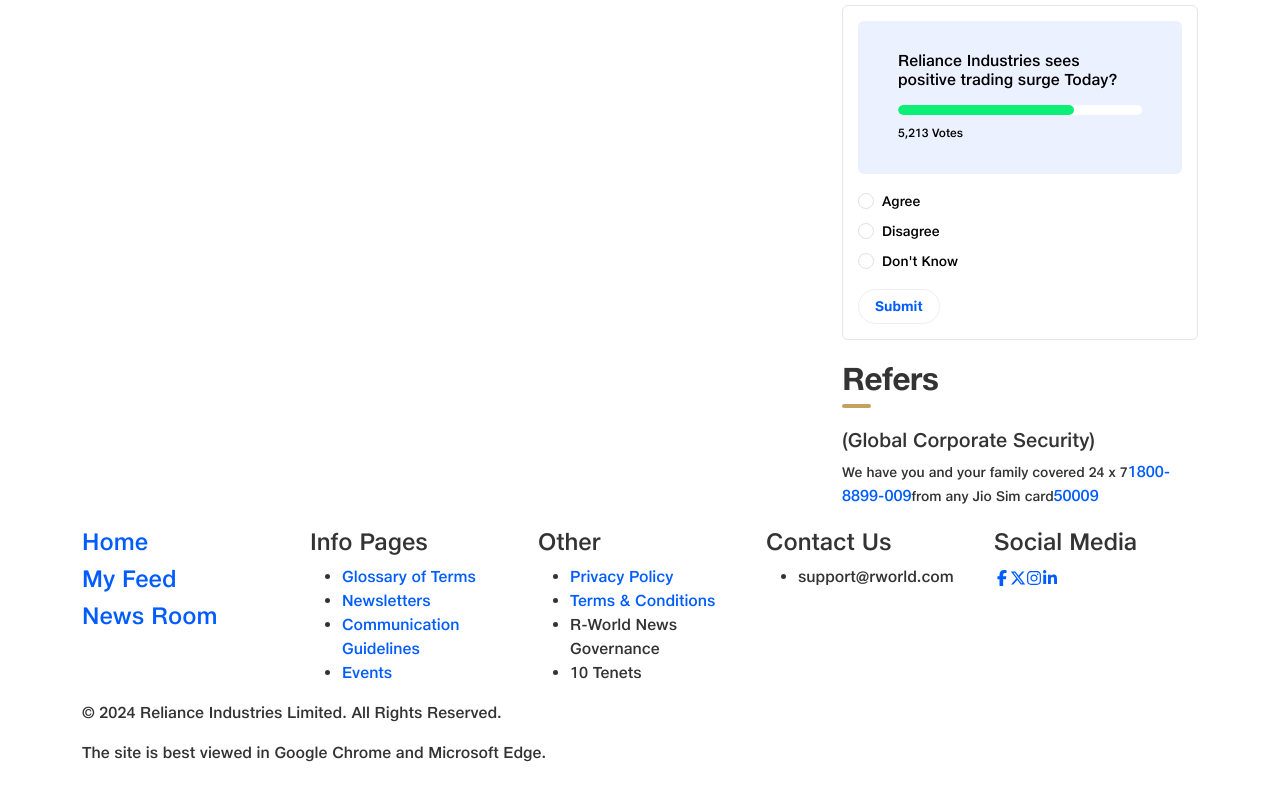
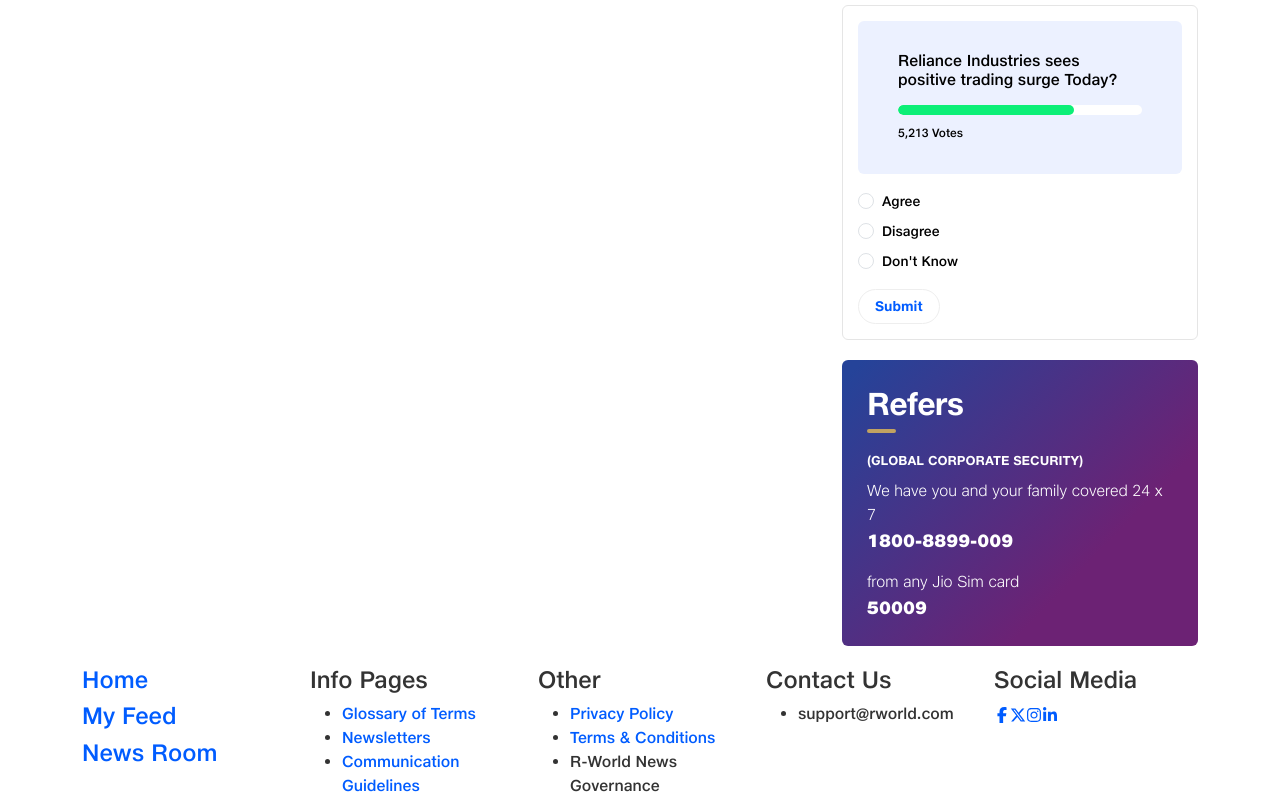
Before and after one commit to hkgonebad/r-world-react, a React (Vite) app: page / in a window 1280 px wide. Shown: the part 2000-2797 px from the top of the page. Built offline with nearby package versions, Linux system fonts and the light colour scheme; a web font is replaced by a local one.

Commit message:
refers widget layout

```diff
--- a/src/assets/scss/layout/_common.scss
+++ b/src/assets/scss/layout/_common.scss
@@ -180,3 +180,30 @@
         --bs-btn-padding-x: 1rem;
     }
 }
+
+.wHighlight {
+    background: linear-gradient(133.93deg, #254399 3.32%, #6C2274 70.09%);
+    color: #fff;
+
+    padding: 25px;
+    border-radius: $border-radius;
+
+    h5 {
+        font-size: 13px;
+        font-weight: 700;
+        margin: 0 0 10px;
+        text-transform: uppercase;
+    }
+
+    small {
+        font-size: 16px;
+        font-weight: 300;
+        display: block;
+    }
+
+    a {
+        font-size: 18px;
+        font-weight: 900;
+        color: #fff;
+    }
+}
--- a/src/containers/Sidebar.tsx
+++ b/src/containers/Sidebar.tsx
@@ -67,6 +67,8 @@
           <small>We have you and your family covered 24 x 7</small>
           <a href="tel:18008899009">1800-8899-009</a>
 
+          <div className="mb-3"></div>
+
           <small>from any Jio Sim card</small>
           <a href="tel:50009">50009</a>
         </div>
```
